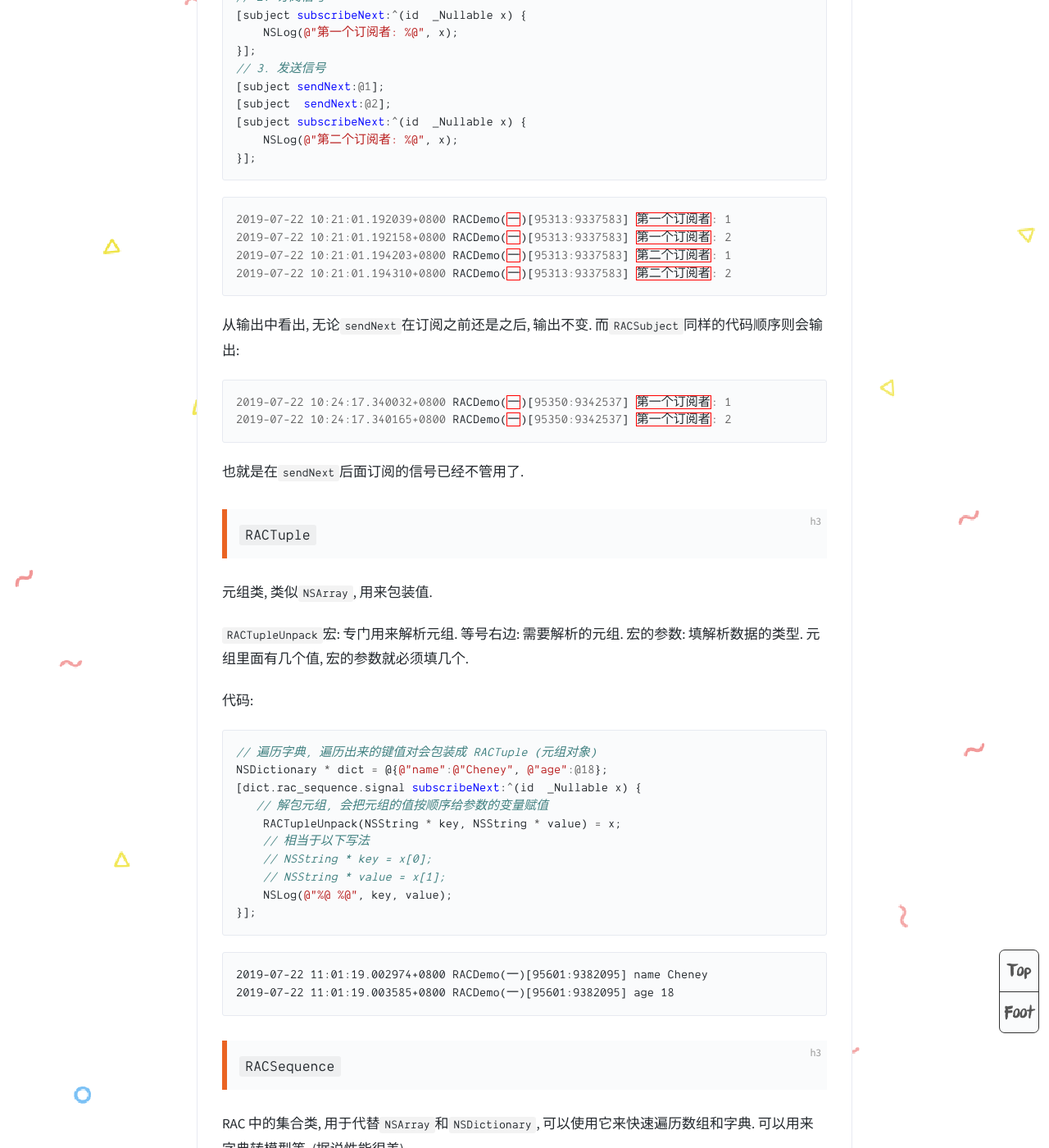
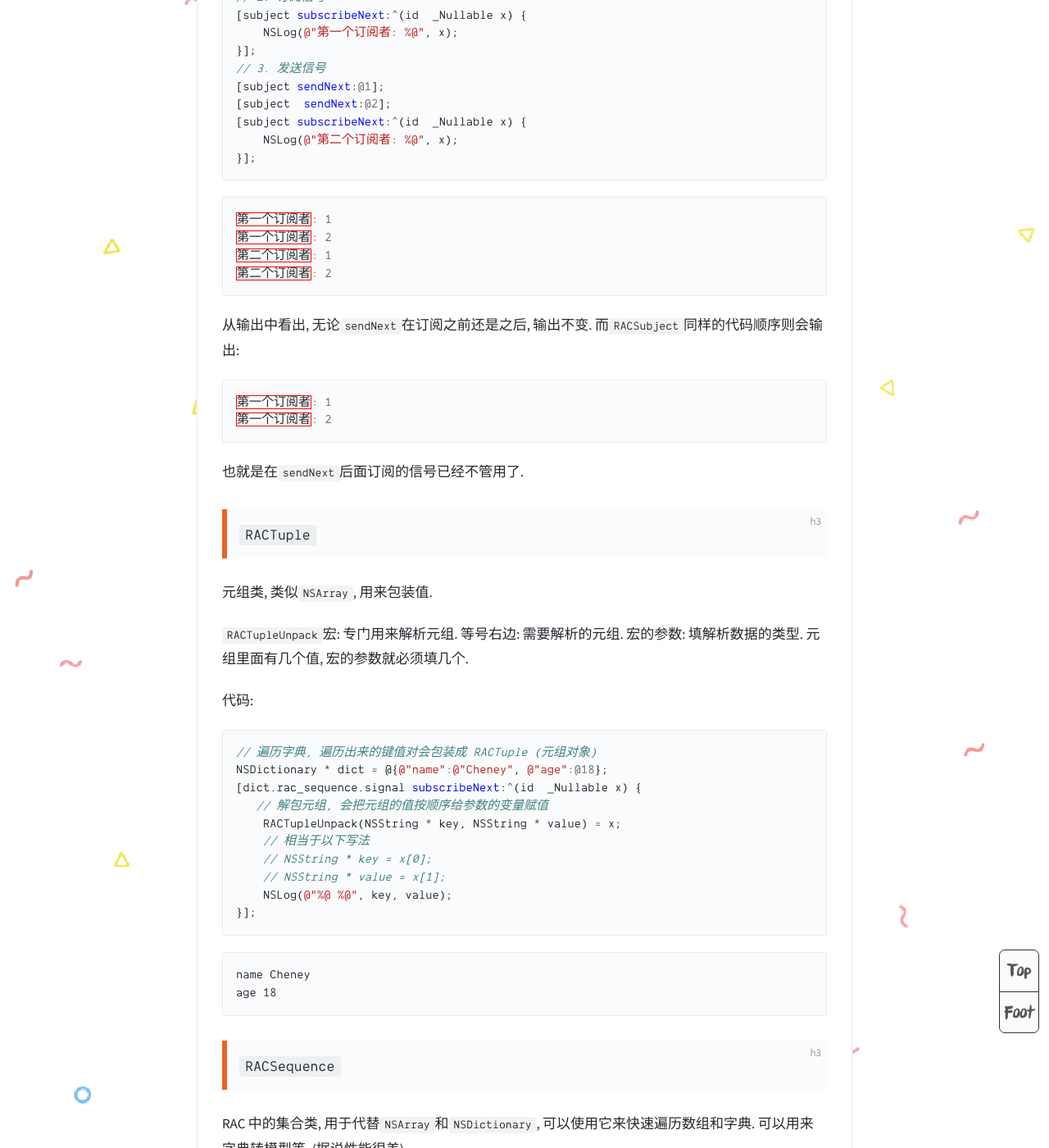
Before and after one commit to sayGoodLolita/saygoodlolita.github.io, a Jekyll site: the page built from _posts/2017-04-18-ReactiveCocoa(一).md, in a window 1280 px wide and 1400 px high, scrolled down 5655 px. Shown: the whole window at 82% size. Built offline with Jekyll 4.4.1, drawn with Linux system fonts in a browser that asks for light colours; comment, search, counter and statistics services are not loaded; some of the changed text lies outside the part shown.

Commit message:
update b

````diff
--- a/_posts/2018-05-17-ReactiveCocoa(一).md
+++ b/_posts/2017-04-18-ReactiveCocoa(一).md
@@ -7,6 +7,7 @@ color: rgb(255,210,32)
 cover: '../assets/test.png'
 tags: ReactiveCocoa
 ---
+
 # ReactiveCocoa(一)
 
 ## ReactiveCocoa 简介
@@ -90,9 +91,9 @@ RACDisposable * disposable = [signal subscribeNext:^(id  _Nullable x) {
 ```
 
 ```objc
-2019-07-22 09:50:43.550264+0800 RACDemo(一)[95021:9298914] 调用了 didSubscribe
-2019-07-22 09:50:43.550461+0800 RACDemo(一)[95021:9298914] 接受到数据: 1
-2019-07-22 09:50:43.550595+0800 RACDemo(一)[95021:9298914] 取消订阅
+调用了 didSubscribe
+接受到数据: 1
+取消订阅
 ```
 
 #### `RACSubscriber`
@@ -145,13 +146,12 @@ RACSubject * subject = [RACSubject subject];
 ```
 
 ```objc
-2019-07-22 10:10:42.191684+0800 RACDemo(一)[95217:9323244] 第一个订阅者: 1
-2019-07-22 10:10:42.191868+0800 RACDemo(一)[95217:9323244] 第一个订阅者: 2
-2019-07-22 10:10:42.191959+0800 RACDemo(一)[95217:9323244] 第二个订阅者: 2
-2019-07-22 10:10:42.192053+0800 RACDemo(一)[95217:9323244] 第一个订阅者: 3
-2019-07-22 10:10:42.192149+0800 RACDemo(一)[95217:9323244] 第二个订阅者: 3
+第一个订阅者: 1
+第一个订阅者: 2
+第二个订阅者: 2
+第一个订阅者: 3
+第二个订阅者: 3
 ```
-
 
 #### `RACReplaySubject`
 
@@ -190,17 +190,17 @@ RACReplaySubject * subject = [RACReplaySubject subject];
 ```
 
 ```objc
-2019-07-22 10:21:01.192039+0800 RACDemo(一)[95313:9337583] 第一个订阅者: 1
-2019-07-22 10:21:01.192158+0800 RACDemo(一)[95313:9337583] 第一个订阅者: 2
-2019-07-22 10:21:01.194203+0800 RACDemo(一)[95313:9337583] 第二个订阅者: 1
-2019-07-22 10:21:01.194310+0800 RACDemo(一)[95313:9337583] 第二个订阅者: 2
+第一个订阅者: 1
+第一个订阅者: 2
+第二个订阅者: 1
+第二个订阅者: 2
 ```
 
 从输出中看出, 无论`sendNext`在订阅之前还是之后, 输出不变. 而`RACSubject`同样的代码顺序则会输出:
 
 ```objc
-2019-07-22 10:24:17.340032+0800 RACDemo(一)[95350:9342537] 第一个订阅者: 1
-2019-07-22 10:24:17.340165+0800 RACDemo(一)[95350:9342537] 第一个订阅者: 2
+第一个订阅者: 1
+第一个订阅者: 2
 ```
 
 也就是在`sendNext`后面订阅的信号已经不管用了.
@@ -227,8 +227,8 @@ NSDictionary * dict = @{@"name":@"Cheney", @"age":@18};
 ```
 
 ```
-2019-07-22 11:01:19.002974+0800 RACDemo(一)[95601:9382095] name Cheney
-2019-07-22 11:01:19.003585+0800 RACDemo(一)[95601:9382095] age 18
+name Cheney
+age 18
 ```
 
 ### `RACSequence`
@@ -247,9 +247,9 @@ NSArray * array = @[@1, @2, @3];
 ```
 
 ```objc
-2019-07-22 11:04:48.837170+0800 RACDemo(一)[95656:9387035] 1
-2019-07-22 11:04:48.837495+0800 RACDemo(一)[95656:9387035] 2
-2019-07-22 11:04:48.837649+0800 RACDemo(一)[95656:9387035] 3
+1
+2
+3
 ```
 
 字典转模型：
@@ -378,10 +378,10 @@ RACSignal * signal = [RACSignal createSignal:^RACDisposable *(id<RACSubscriber>
 ```
 
 ```objc
-2019-07-22 11:45:00.916622+0800 RACDemo(一)[96081:9442511] 发送请求
-2019-07-22 11:45:00.916781+0800 RACDemo(一)[96081:9442511] 接收数据: 1
-2019-07-22 11:45:00.916923+0800 RACDemo(一)[96081:9442511] 发送请求
-2019-07-22 11:45:00.917039+0800 RACDemo(一)[96081:9442511] 接收数据: 1
+发送请求
+接收数据: 1
+发送请求
+接收数据: 1
 ```
 运行结果会执行两遍发送请求, 也就是每次订阅都会发送一次请求.
 
@@ -408,9 +408,9 @@ RACMulticastConnection * connect = signal.publish;
 ```
 
 ```objc
-2019-07-22 11:46:55.626196+0800 RACDemo(一)[96118:9445261] 发送请求
-2019-07-22 11:46:55.626338+0800 RACDemo(一)[96118:9445261] 订阅者一信号
-2019-07-22 11:46:55.626440+0800 RACDemo(一)[96118:9445261] 订阅者二信号
+发送请求
+订阅者一信号
+订阅者二信号
 ```
 ### `RACSchedule`
 
````
Also changed, not shown: _posts/2017-04-30-ReactiveCocoa(二).md (added, +208 -0 lines).
